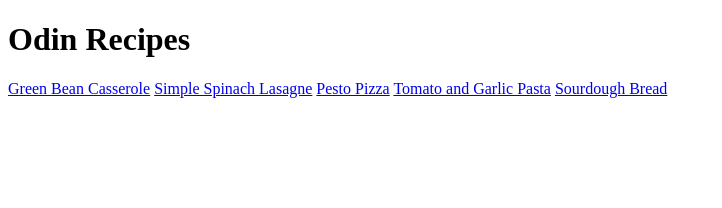
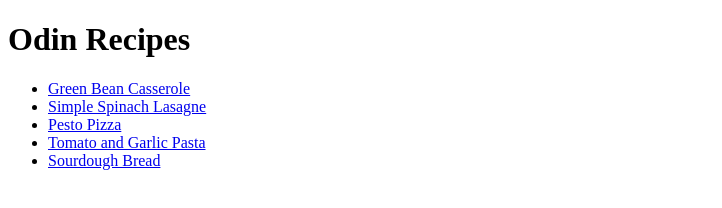
Before and after one commit to sheriffCode/odin-recipes, a plain HTML site: page index.html in a window 1280 px wide. Shown: the whole page, without its empty margins (0-722 px from the left). Drawn offline with Linux system fonts and the light colour scheme.

Commit message:
Put all links on index.html in a list
Create unordered list for all the links so that they aren't
in on the same line, now looks much better.

```diff
--- a/index.html
+++ b/index.html
@@ -6,10 +6,12 @@
     </head>
     <body>
         <h1>Odin Recipes</h1>
-        <a href="recipes/green-bean-casserole.html">Green Bean Casserole</a>
-        <a href="recipes/lasagne.html">Simple Spinach Lasagne</a>
-        <a href="recipes/pizza.html">Pesto Pizza</a>
-        <a href="recipes/pasta.html">Tomato and Garlic Pasta</a>
-        <a href="recipes/bread.html">Sourdough Bread</a>
+        <ul>
+            <li><a href="recipes/green-bean-casserole.html">Green Bean Casserole</a></li>
+            <li><a href="recipes/lasagne.html">Simple Spinach Lasagne</a></li>
+            <li><a href="recipes/pizza.html">Pesto Pizza</a></li>
+            <li><a href="recipes/pasta.html">Tomato and Garlic Pasta</a></li>
+            <li><a href="recipes/bread.html">Sourdough Bread</a></li>
+        </ul>
     </body>
 </html>
```
